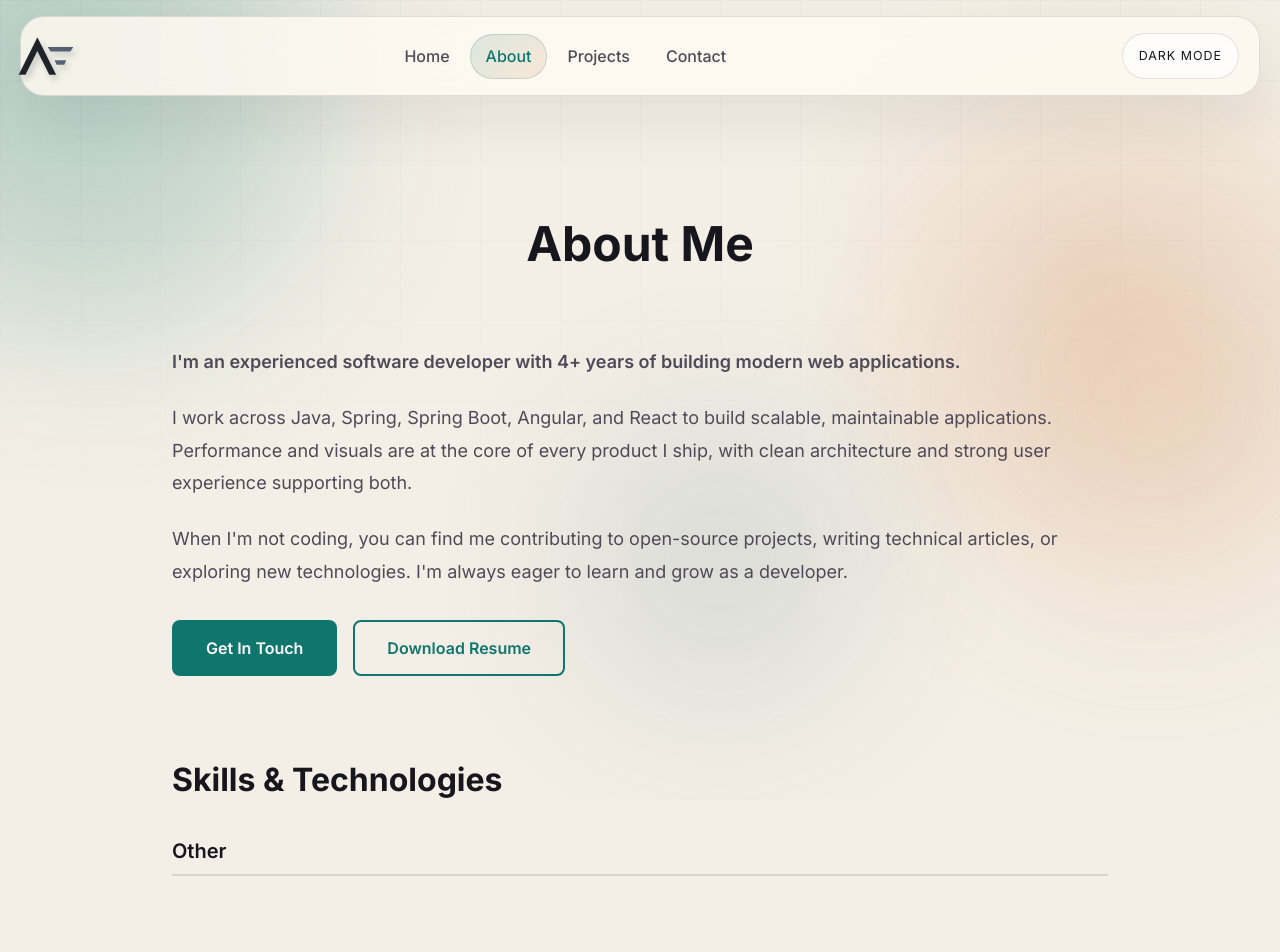
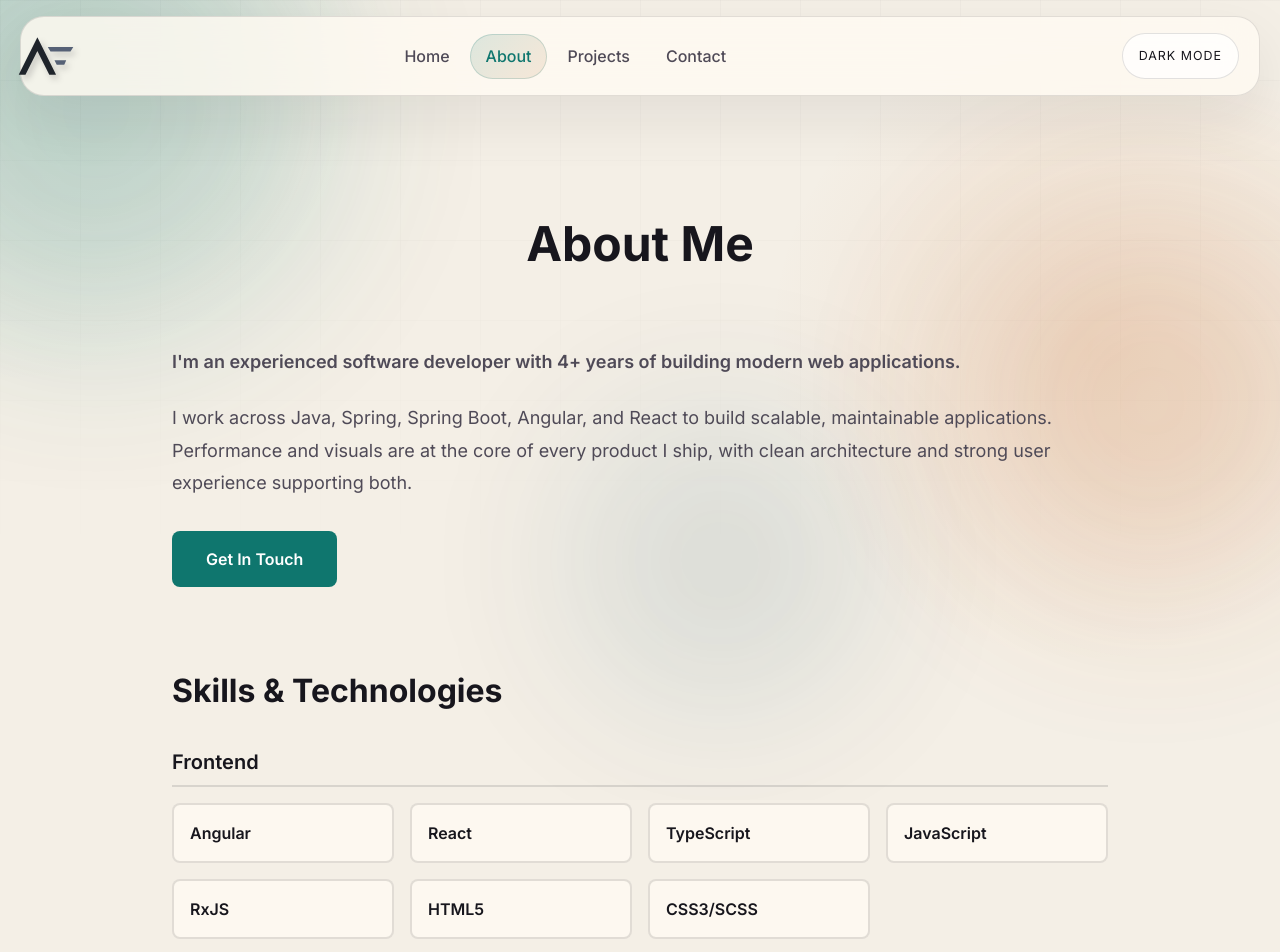
Before and after one commit to Far-Art/artur-portfolio, an Angular app: page /about in a window 1280 px wide. Shown: the top 952 px of the page. Built offline with nearby package versions, Linux system fonts and the light colour scheme.

Commit message:
update about component

```diff
--- a/src/app/pages/about/about.component.html
+++ b/src/app/pages/about/about.component.html
@@ -13,14 +13,8 @@
                         maintainable applications. Performance and visuals are at the core of every product I
                         ship, with clean architecture and strong user experience supporting both.
                     </p>
-                    <p>
-                        When I'm not coding, you can find me contributing to open-source projects, writing
-                        technical articles, or exploring new technologies. I'm always eager to learn and grow
-                        as a developer.
-                    </p>
                     <div class="intro-actions">
                         <a routerLink="/contact" class="btn btn-primary">Get In Touch</a>
-                        <a href="/assets/resume.pdf" download class="btn btn-secondary">Download Resume</a>
                     </div>
                 </div>
             </div>
@@ -30,7 +24,7 @@
             <h2 class="section-title">Skills & Technologies</h2>
             @for (category of categories; track category.key) {
                 @let skills = getSkillsByCategory(category.key);
-                @if (skills.length === 0) {
+                @if (skills.length > 0) {
                     <div class="skill-category">
                         <h3 class="category-title">{{ category.label }}</h3>
                         <div class="skills-grid">
```
